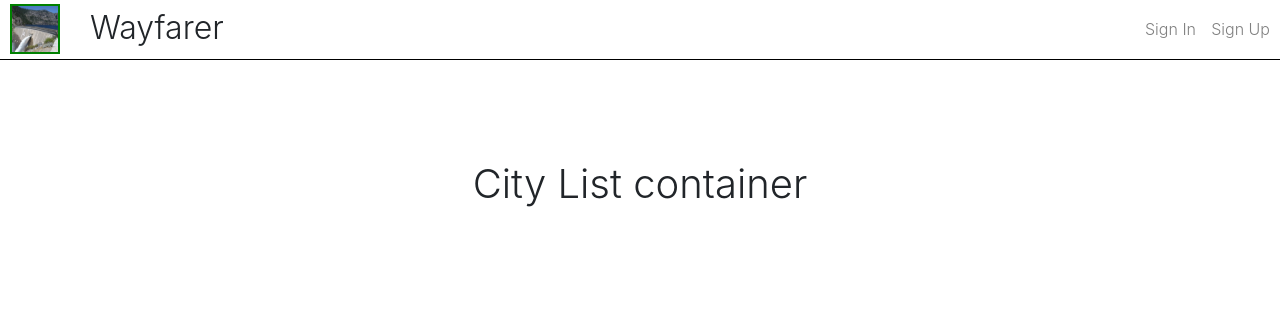
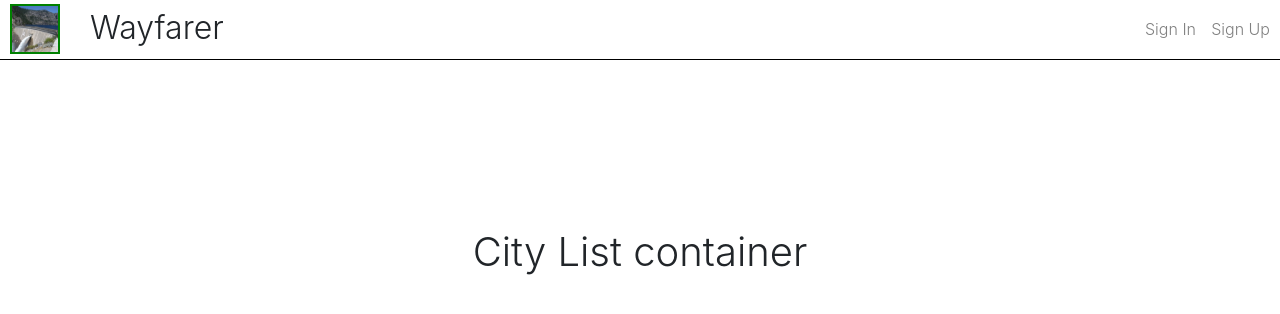
Before and after one commit to okikokim808/project-wayfarer, a React (Create React App) app in the folder frontend/: page /Cities in a window 1280 px wide. Shown: the top 314 px of the page. Built offline with nearby package versions, Linux system fonts and the light colour scheme.

Commit message:
trying to get city array to show up

```diff
--- a/frontend/src/App.css
+++ b/frontend/src/App.css
@@ -85,8 +85,12 @@ input {
     width: 20em;
 }
 .cityList{
+    display: flex;
+    flex-direction: column;
+    justify-content: center;
     text-align: center;
-    margin-top: 100px;
+    height: 50vh;
+    /* margin-top: 100px; */
 }
 .userProfileImage {
     width: 100px;
--- a/frontend/src/containers/Citylistcontainer.js
+++ b/frontend/src/containers/Citylistcontainer.js
@@ -7,16 +7,25 @@ class Citylistcontainer extends Component {
         this.state = {
             cities: cityArray
         }
+
     }
-    render() {
+
+    render()
+    {
+
         return(
+
             <div className="cityList">
                 <h1>City List container</h1>
+                <h3></h3>
             </div>
         )
+
+
     }
 
+}
+console.log(cityArray[0])
 
-}
 
 export default Citylistcontainer;
```
